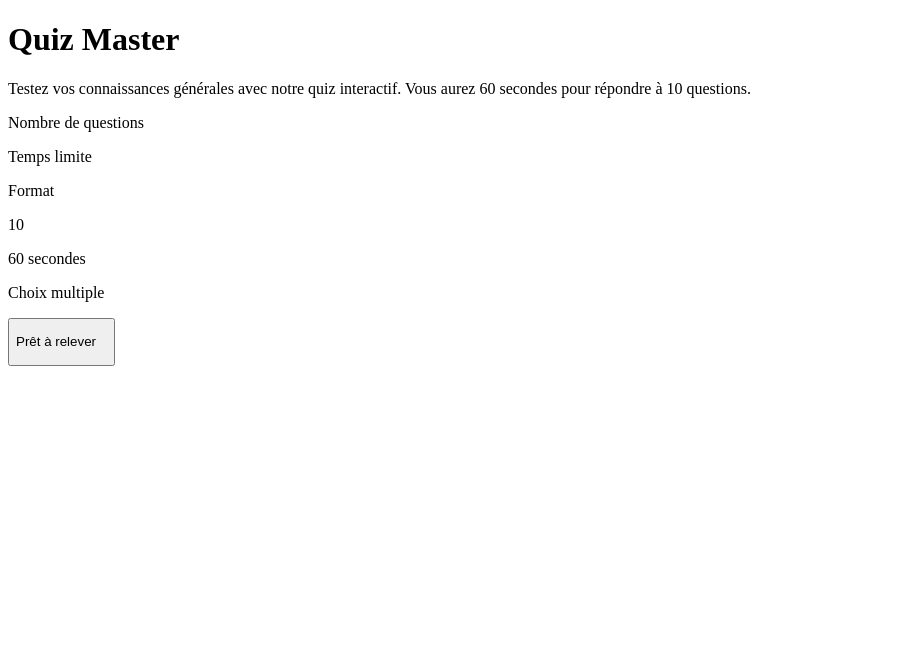
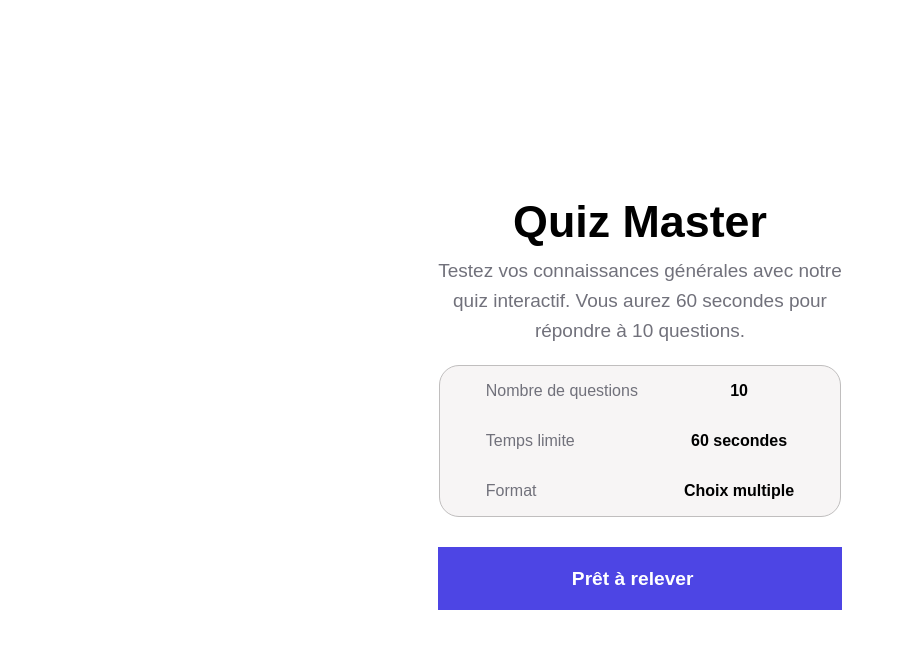
Before and after one commit to doudaoud/quiz-app, a React (Vite) app: page / in a window 1280 px wide. Shown: the top 648 px of the page, without its empty margins (0-897 px from the left). Built offline with nearby package versions, Linux system fonts and the light colour scheme.

Commit message:
Refactor App component structure and styles for improved layout and readability

```diff
--- a/src/App.css
+++ b/src/App.css
@@ -1,184 +1,69 @@
-.counter {
-  font-size: 16px;
-  padding: 5px 10px;
-  border-radius: 5px;
-  color: var(--accent);
-  background: var(--accent-bg);
-  border: 2px solid transparent;
-  transition: border-color 0.3s;
-  margin-bottom: 24px;
-
-  &:hover {
-    border-color: var(--accent-border);
-  }
-  &:focus-visible {
-    outline: 2px solid var(--accent);
-    outline-offset: 2px;
-  }
+.container {
+  display: flex;
+  flex-flow: column nowrap;
+  justify-content: center;
+  align-items: center;
+  height: 95vh;
+  overflow: hidden;
+  width: 32%;
+  margin: auto;
+  /* background-color: aqua; */
 }
-
-.hero {
-  position: relative;
-
-  .base,
-  .framework,
-  .vite {
-    inset-inline: 0;
-    margin: 0 auto;
-  }
-
-  .base {
-    width: 170px;
-    position: relative;
-    z-index: 0;
-  }
-
-  .framework,
-  .vite {
-    position: absolute;
-  }
-
-  .framework {
-    z-index: 1;
-    top: 34px;
-    height: 28px;
-    transform: perspective(2000px) rotateZ(300deg) rotateX(44deg) rotateY(39deg)
-      scale(1.4);
-  }
-
-  .vite {
-    z-index: 0;
-    top: 107px;
-    height: 26px;
-    width: auto;
-    transform: perspective(2000px) rotateZ(300deg) rotateX(40deg) rotateY(39deg)
-      scale(0.8);
-  }
+.title {
+  font-size: 2.8rem;
+  font-weight: 900;
+  font-family: sans-serif;
+  /* background-color: red; */
 }
-
-#center {
+.description {
+  color: rgb(113, 113, 123);
+  margin-left: auto;
+  margin-right: auto;
+  margin-top: -21px;
+  font-size: 19px;
+  text-align: center;
+  line-height: 30px;
+}
+.information-quiz {
   display: flex;
-  flex-direction: column;
-  gap: 25px;
-  place-content: center;
-  place-items: center;
-  flex-grow: 1;
-
-  @media (max-width: 1024px) {
-    padding: 32px 20px 24px;
-    gap: 18px;
-  }
+  flex-flow: row nowrap;
+  justify-content: space-evenly;
+  background-color: rgb(247, 245, 245);
+  width: 99% /* align-items: center; */;
+  border: 1px solid rgb(192, 190, 190);
+  border-radius: 20px;
 }
-
-#next-steps {
+.infos {
+  font-size: 1rem;
+  font-weight: bold;
   display: flex;
-  border-top: 1px solid var(--border);
-  text-align: left;
-
-  & > div {
-    flex: 1 1 0;
-    padding: 32px;
-    @media (max-width: 1024px) {
-      padding: 24px 20px;
-    }
-  }
-
-  .icon {
-    margin-bottom: 16px;
-    width: 22px;
-    height: 22px;
-  }
-
-  @media (max-width: 1024px) {
-    flex-direction: column;
-    text-align: center;
-  }
+  flex-flow: column nowrap;
+  justify-content: center;
+  align-items: center;
 }
-
-#docs {
-  border-right: 1px solid var(--border);
-
-  @media (max-width: 1024px) {
-    border-right: none;
-    border-bottom: 1px solid var(--border);
-  }
+.titles {
+  display: flex;
+  flex-flow: column nowrap;
+  justify-content: space-between;
+  color: rgb(113, 113, 123);
 }
-
-#next-steps ul {
-  list-style: none;
-  padding: 0;
-  display: flex;
-  gap: 8px;
-  margin: 32px 0 0;
-
-  .logo {
-    height: 18px;
-  }
-
-  a {
-    color: var(--text-h);
-    font-size: 16px;
-    border-radius: 6px;
-    background: var(--social-bg);
-    display: flex;
-    padding: 6px 12px;
-    align-items: center;
-    gap: 8px;
-    text-decoration: none;
-    transition: box-shadow 0.3s;
-
-    &:hover {
-      box-shadow: var(--shadow);
-    }
-    .button-icon {
-      height: 18px;
-      width: 18px;
-    }
-  }
-
-  @media (max-width: 1024px) {
-    margin-top: 20px;
-    flex-wrap: wrap;
-    justify-content: center;
-
-    li {
-      flex: 1 1 calc(50% - 8px);
-    }
-
-    a {
-      width: 100%;
-      justify-content: center;
-      box-sizing: border-box;
-    }
-  }
+.hello {
+  direction: rtl;
 }
-
-#spacer {
-  height: 88px;
-  border-top: 1px solid var(--border);
-  @media (max-width: 1024px) {
-    height: 48px;
-  }
+.commancer-quiz {
+  background-color: rgb(77, 69, 228);
+  color: white;
+  border: none;
+  outline: none;
+  width: 448px;
+  font-size: 1.2rem;
+  font-weight: bold;
+  border-radius: 10px;
+  margin-top: 30px;
+  transition: 0.2s all ease-in-out;
+  cursor: pointer;
 }
-
-.ticks {
-  position: relative;
-  width: 100%;
-
-  &::before,
-  &::after {
-    content: '';
-    position: absolute;
-    top: -4.5px;
-    border: 5px solid transparent;
-  }
-
-  &::before {
-    left: 0;
-    border-left-color: var(--border);
-  }
-  &::after {
-    right: 0;
-    border-right-color: var(--border);
-  }
+.commancer-quiz:hover {
+  background-color: rgb(96, 88, 231);
+  transform: scale(1.02);
 }
--- a/src/App.tsx
+++ b/src/App.tsx
@@ -1,28 +1,28 @@
 import React from "react";
 import TextType from "./TypeText/TypeText";
-
+import "./App.css";
 export default function App() {
   return (
     <React.Fragment>
       <div className="container">
-        <h1>Quiz Master</h1>
-        <p>
+        <h1 className="title" >Quiz Master</h1>
+        <p className="description">
           Testez vos connaissances générales avec notre quiz interactif. Vous
           aurez 60 secondes pour répondre à 10 questions.
         </p>
-        <div>
-          <div>
+        <div  className="information-quiz">
+          <div className="titles">
             <p>Nombre de questions</p>
             <p>Temps limite</p>
             <p>Format</p>
           </div>
-          <div>
-            <p>10</p>
+          <div className="infos">
+            <p className="hello">10</p>
             <p>60 secondes</p>
             <p>Choix multiple</p>
           </div>
         </div>
-        <button>
+        <button className="commancer-quiz">
           {" "}
           <p>
             {/* Commencer le quiz */}
--- a/src/index.css
+++ b/src/index.css
@@ -0,0 +1,4 @@
+*{
+
+    font-family: sans-serif;
+}
```
